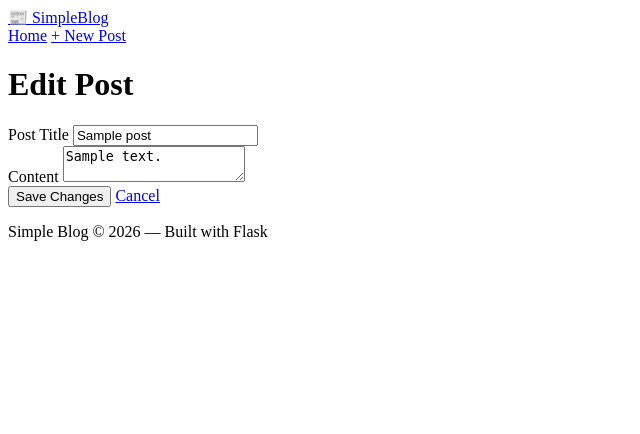
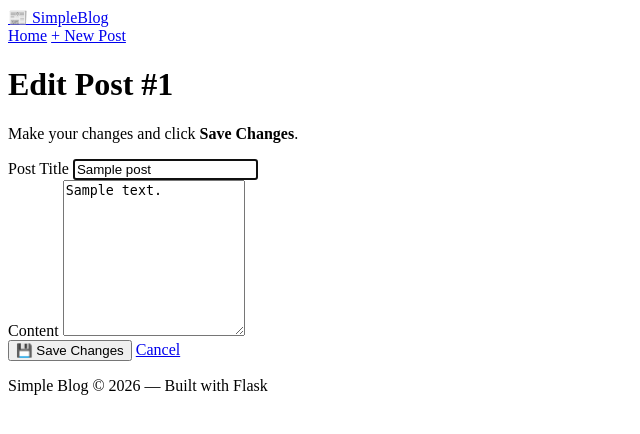
Before and after one commit to Sahil-art711/AI-FAKE-NEWS-DETECTOR, a Flask app: template Exp_5-Simple_Blog/templates/edit.html in a window 1280 px wide. Shown: the top 434 px of the page, without its empty margins (0-640 px from the left). Run offline with Flask 3, Linux system fonts and the light colour scheme; the template is opened without the code that fills it: most values are stand-ins (such as "Sample title", 1, 10 or a date in 2020).

Commit message:
Enhance edit post form layout and error handling
Updated the edit post form with improved error display and enhanced styling.

```diff
--- a/Exp_5-Simple_Blog/templates/edit.html
+++ b/Exp_5-Simple_Blog/templates/edit.html
@@ -1,48 +1,63 @@
+<!--
+  edit.html — Edit Existing Post Page
+  Extends base.html and pre-fills the form with the current post data.
+  On submit, the updated values are sent via POST to /edit/<id>.
+-->
 {% extends "base.html" %}
 
 {% block title %}Edit Post — Simple Blog{% endblock %}
 
 {% block content %}
 
-  <h1 class="page-heading">Edit Post</h1>
+  <div class="form-wrapper">
 
-  <div class="form-card">
+    <!-- Page heading -->
+    <header class="form-header">
+      <h1 class="form-title">Edit Post <span class="post-id-badge">&#35;{{ post.id }}</span></h1>
+      <p class="form-subtitle">Make your changes and click <strong>Save Changes</strong>.</p>
+    </header>
 
-    <!-- Show validation error if present -->
+    <!-- ===== Validation Error Banner ===== -->
     {% if error %}
-      <div class="alert">⚠ {{ error }}</div>
+      <div class="alert alert-error" role="alert">
+        ⚠️ {{ error }}
+      </div>
     {% endif %}
 
-    <!--
-      POST to /edit/<post_id>
-      Fields pre-filled with existing post data
-    -->
-    <form action="{{ url_for('edit', post_id=post.id) }}" method="POST">
+    <!-- ===== Edit Post Form ===== -->
+    <!-- POST to /edit/<id>; Flask updates the post in memory -->
+    <form action="{{ url_for('edit', post_id=post.id) }}" method="POST" class="blog-form" novalidate>
 
+      <!-- Title field — pre-filled with current title -->
       <div class="form-group">
-        <label for="title">Post Title</label>
+        <label for="title" class="form-label">Post Title</label>
         <input
           type="text"
           id="title"
           name="title"
-          placeholder="Enter a compelling title…"
-          value="{{ request.form.get('title', post.title) }}"
+          class="form-input"
+          value="{{ post.title }}"
+          maxlength="120"
           required
+          autofocus
         />
       </div>
 
+      <!-- Content field — pre-filled with current content -->
       <div class="form-group">
-        <label for="content">Content</label>
+        <label for="content" class="form-label">Content</label>
         <textarea
           id="content"
           name="content"
-          placeholder="Write your post here…"
+          class="form-textarea"
+          rows="10"
           required
-        >{{ request.form.get('content', post.content) }}</textarea>
+        >{{ post.content }}</textarea>
       </div>
 
+      <!-- Submit + Cancel -->
       <div class="form-actions">
-        <button type="submit" class="btn btn-primary">Save Changes</button>
+        <button type="submit" class="btn btn-primary">💾 Save Changes</button>
         <a href="{{ url_for('index') }}" class="btn btn-secondary">Cancel</a>
       </div>
 
```
